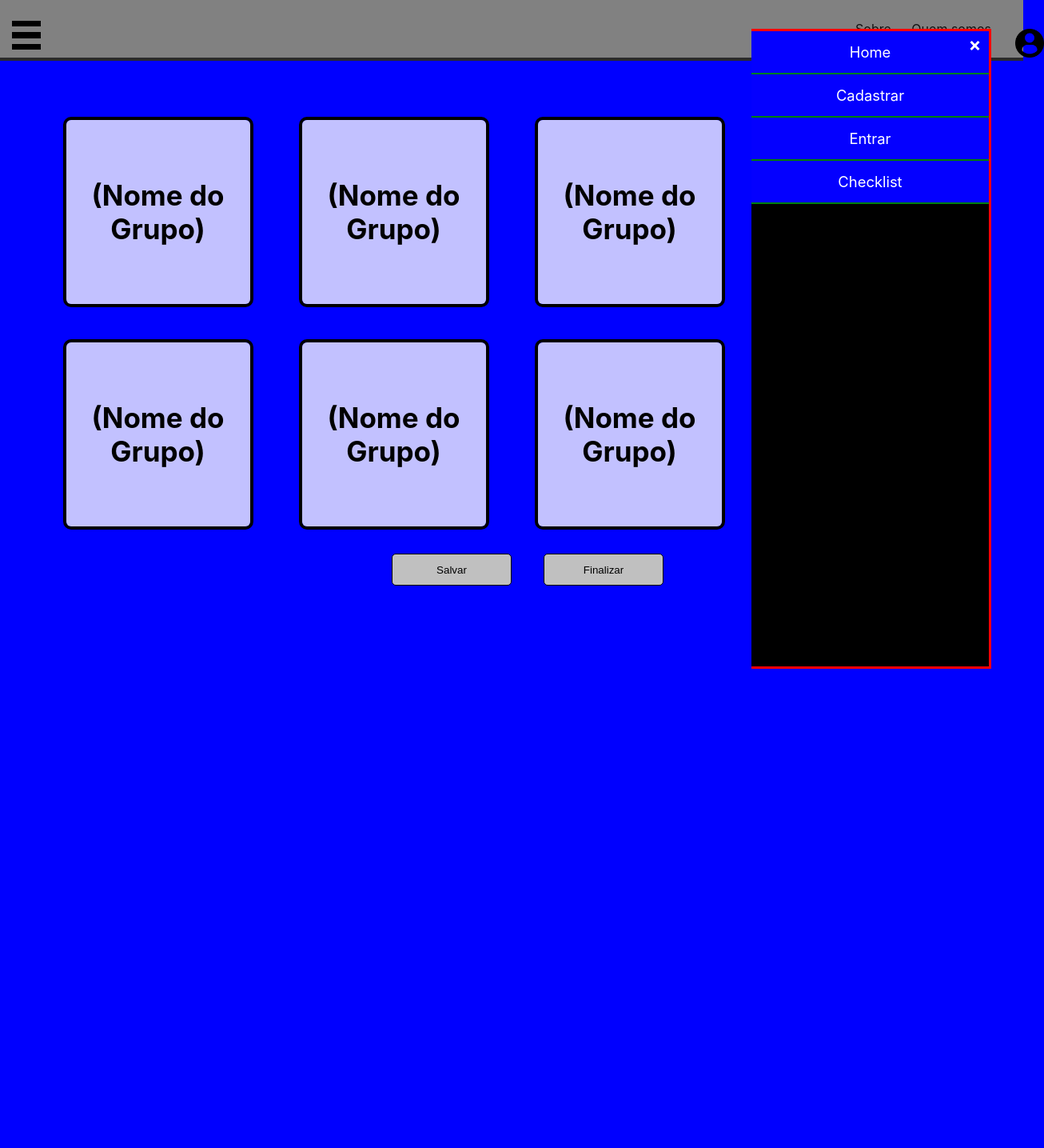
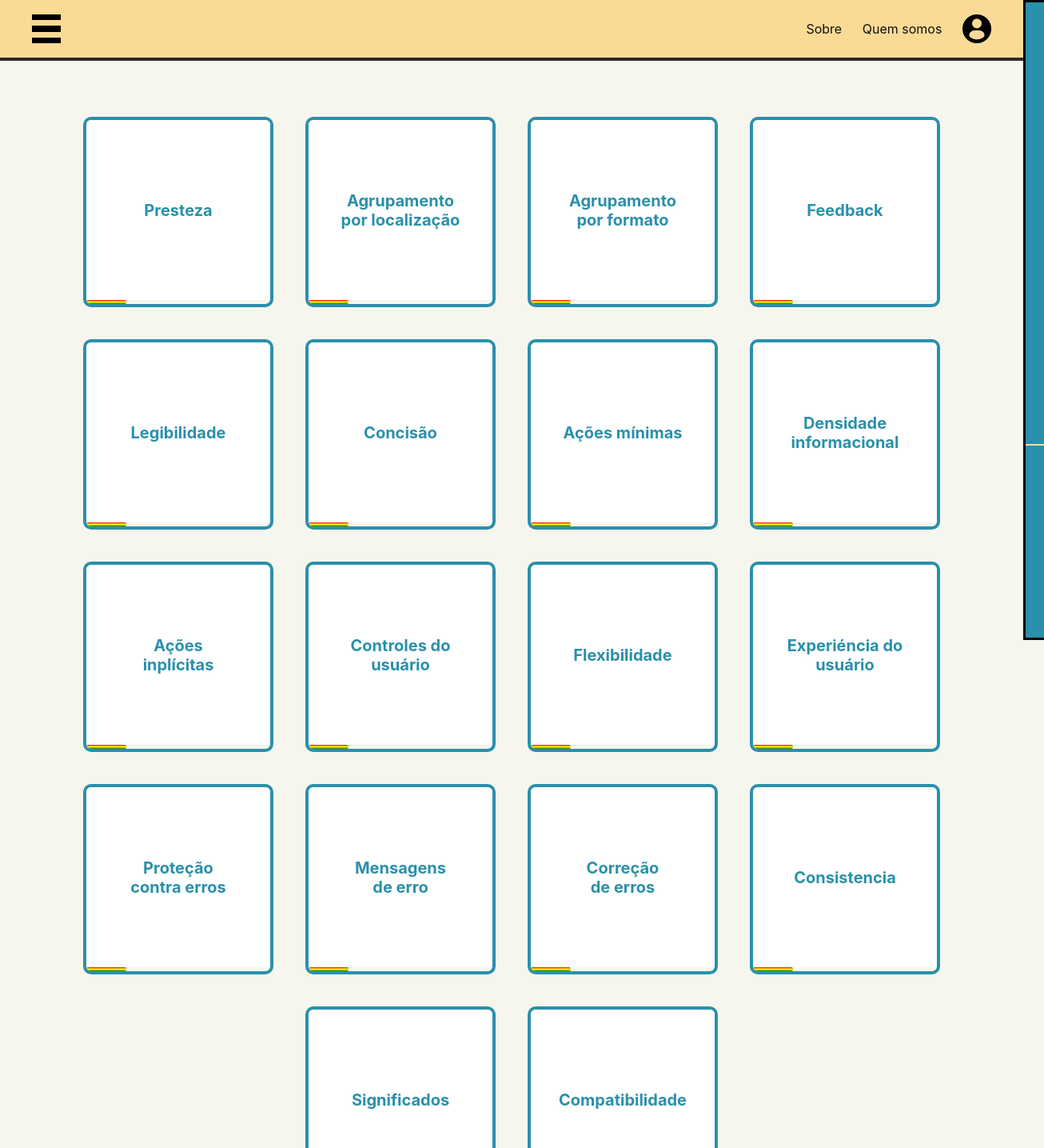
Before and after one commit to FatecFranca/DSM-G06-PI3-2022-1, a React (Create React App) app in the folder front-end/: page /checklist in a window 1280 px wide. Shown: the top 1435 px of the page at 80% size, 1306 px wide, since content can reach past the window. Before the commit the page ends 802 px from the top, so only its background shows below. Built offline with nearby package versions, Linux system fonts and the light colour scheme.

Commit message:
(06/06) Atualizaçção do front-end

```diff
--- a/front-end/src/App/App.js
+++ b/front-end/src/App/App.js
@@ -9,7 +9,6 @@ import { Routes, Route } from 'react-router-dom';
 import Login from '../Entrar/Login';
 import Checklist from '../Checklist/Checklist';
 import Questoes from '../Questoes/Questoes';
-
 
 function App() {
   return (
--- a/front-end/src/Cadastrar/Cadastrar.css
+++ b/front-end/src/Cadastrar/Cadastrar.css
@@ -19,7 +19,7 @@
 
 .Conteudo {
     flex-grow: 1;
-    background-color:  #c2c1ff;
+    background-color: #fff;
     color: black;
     padding: 20px;
     display: grid;
--- a/front-end/src/Checklist/Checklist.css
+++ b/front-end/src/Checklist/Checklist.css
@@ -1,10 +1,15 @@
-.Cartoes3 {
+#Checklist {
+    display: flex;
+    flex-direction: column;
+    margin-bottom: 30px;
+}
+
+#Cartoes3 {
     display: flex;
     flex-wrap: wrap;
-    justify-content: space-around;
+    justify-content: center;
     align-items: center;
-    text-align: center;
-    margin: 50px 50px 50px 50px;
+    margin: 50px 10px 50px 10px;
     position: relative;
     align-self: center;
 }
@@ -20,12 +25,12 @@
     height: 230px;
 }
 
-.Conteudo {
-    background-color:  #c2c1ff;
-    color: black;
+.Conteudo3 {
+    flex-grow: 1;
+    background-color:  #fff;
+    color: #2a90ab;
     padding: 20px;
-    display: flex;
-    flex-direction: column;
+    display: grid;
     text-align: center;
     align-items: center;
     justify-content: space-around;
@@ -34,27 +39,50 @@
 
 .link {
     text-decoration: none;
-    color: black;
-    font-size: 35px;
+    color: #2a90ab;
+    font-size: 20px;
     font-weight: bolder;
     display: block;
     margin: 20px;
 }
 
 .link :hover {
-    background-color: blueviolet;
     transition: 1s;
+    background-color: #DCDCDC;
 }
 
 #ChecklistBotoes {
     justify-content: center;
+    display: block;
+    align-items: flex-end;
+    text-align: center;
 }
 
-#ChecklistBotoes button {
-    margin: 10px 0px 20px 40px;
-    border-radius: 5px;
+#ChecklistBotoes a{
+    margin: 10px 0px 20px 5px;
 }
 
 button {
     cursor: pointer;
 }
+
+#salvar {
+    border-radius: 10px 0px 0px 10px;
+}
+
+#finalizar{
+    border-radius: 0px 10px 10px 0px;
+}
+
+.barra {
+    width: 50px;
+    height: 5px;
+    border-radius: 5px;
+    background-color: #ccc;
+}
+
+.barra div {
+    height: 100%;
+    border-radius: 10px;
+    background-image: linear-gradient(red, yellow, green);
+}
--- a/front-end/src/Checklist/Checklist.jsx
+++ b/front-end/src/Checklist/Checklist.jsx
@@ -2,104 +2,205 @@ import React from 'react'
 import './Checklist.css'
 import { Link } from 'react-router-dom'
 
+const progresso = document.querySelector(".barra div")
+
+const alterarProgresso = () => {
+    progresso.setAttribute("style", "width: " /* concatenar valor do atributo */ + "%")
+}
+
 export default function Checklist() {
     return (
-        <div className="Cartoes3">
-
-<Link className="link" to="/checklist/questoes">
-                <div className="Cartao3">
-
-                    <div className="Conteudo">
-
-                            (Nome do Grupo)
-
-                    </div>
-
-                </div>
-                </Link>
+        <div id="Checklist">
+        <div id="Cartoes3">
             <Link className="link" to="/checklist/questoes">
                 <div className="Cartao3">
-
-                    <div className="Conteudo">
-
-                            (Nome do Grupo)
-
+                    <div className="Conteudo3">
+                        Presteza
+                    </div>
+                    <div class="barra">
+                        <div></div>
                     </div>
                 </div>
             </Link>
             <Link className="link" to="/checklist/questoes">
                 <div className="Cartao3">
-
-                    <div className="Conteudo">
-
-                            (Nome do Grupo)
-
+                    <div className="Conteudo3">
+                        Agrupamento <br /> por localização
+                    </div>
+                    <div class="barra">
+                        <div></div>
                     </div>
                 </div>
             </Link>
             <Link className="link" to="/checklist/questoes">
                 <div className="Cartao3">
-
-                    <div className="Conteudo">
-
-                            (Nome do Grupo)
-
+                    <div className="Conteudo3">
+                        Agrupamento <br /> por formato
+                    </div>
+                    <div class="barra">
+                        <div></div>
                     </div>
                 </div>
             </Link>
             <Link className="link" to="/checklist/questoes">
                 <div className="Cartao3">
-
-                    <div className="Conteudo">
-
-                            (Nome do Grupo)
-
+                    <div className="Conteudo3">
+                        Feedback
+                    </div>
+                    <div class="barra">
+                        <div></div>
                     </div>
                 </div>
             </Link>
             <Link className="link" to="/checklist/questoes">
                 <div className="Cartao3">
-
-                    <div className="Conteudo">
-
-                            (Nome do Grupo)
-
+                    <div className="Conteudo3">
+                        Legibilidade
+                    </div>
+                    <div class="barra">
+                        <div></div>
                     </div>
                 </div>
             </Link>
             <Link className="link" to="/checklist/questoes">
                 <div className="Cartao3">
-
-                    <div className="Conteudo">
-
-                            (Nome do Grupo)
-
+                    <div className="Conteudo3">
+                        Concisão
+                    </div>
+                    <div class="barra">
+                        <div></div>
                     </div>
                 </div>
             </Link>
             <Link className="link" to="/checklist/questoes">
                 <div className="Cartao3">
-
-                    <div className="Conteudo">
-
-                            (Nome do Grupo)
-
+                    <div className="Conteudo3">
+                        Ações mínimas
+                    </div>
+                    <div class="barra">
+                        <div></div>
                     </div>
                 </div>
             </Link>
-            <div id="ChecklistBotoes">
+            <Link className="link" to="/checklist/questoes">
+                <div className="Cartao3">
+                    <div className="Conteudo3">
+                        Densidade <br /> informacional
+                    </div>
+                    <div class="barra">
+                        <div></div>
+                    </div>
+                </div>
+            </Link>
+            <Link className="link" to="/checklist/questoes">
+                <div className="Cartao3">
+                    <div className="Conteudo3">
+                        Ações <br /> inplícitas
+                    </div>
+                    <div class="barra">
+                        <div></div>
+                    </div>
+                </div>
+            </Link>
+            <Link className="link" to="/checklist/questoes">
+                <div className="Cartao3">
+                    <div className="Conteudo3">
+                        Controles do <br /> usuário
+                    </div>
+                    <div class="barra">
+                        <div></div>
+                    </div>
+                </div>
+            </Link>
+            <Link className="link" to="/checklist/questoes">
+                <div className="Cartao3">
+                    <div className="Conteudo3">
+                        Flexibilidade
+                    </div>
+                    <div class="barra">
+                        <div></div>
+                    </div>
+                </div>
+            </Link>
+            <Link className="link" to="/checklist/questoes">
+                <div className="Cartao3">
+                    <div className="Conteudo3">
+                        Experiéncia do <br /> usuário
+                    </div>
+                    <div class="barra">
+                        <div></div>
+                    </div>
+                </div>
+            </Link>
+            <Link className="link" to="/checklist/questoes">
+                <div className="Cartao3">
+                    <div className="Conteudo3">
+                        Proteção <br /> contra erros
+                    </div>
+                    <div class="barra">
+                        <div></div>
+                    </div>
+                </div>
+            </Link>
+            <Link className="link" to="/checklist/questoes">
+                <div className="Cartao3">
+                    <div className="Conteudo3">
+                        Mensagens <br /> de erro
+                    </div>
+                    <div class="barra">
+                        <div></div>
+                    </div>
+                </div>
+            </Link>
+            <Link className="link" to="/checklist/questoes">
+                <div className="Cartao3">
+                    <div className="Conteudo3">
+                        Correção <br /> de erros
+                    </div>
+                    <div class="barra">
+                        <div></div>
+                    </div>
+                </div>
+            </Link>
+            <Link className="link" to="/checklist/questoes">
+                <div className="Cartao3">
+                    <div className="Conteudo3">
+                        Consistencia
+                    </div>
+                    <div class="barra">
+                        <div></div>
+                    </div>
+                </div>
+            </Link>
+            <Link className="link" to="/checklist/questoes">
+                <div className="Cartao3">
+                    <div className="Conteudo3">
+                        Significados
+                    </div>
+                    <div class="barra">
+                        <div></div>
+                    </div>
+                </div>
+            </Link>
+            <Link className="link" to="/checklist/questoes">
+                <div className="Cartao3">
+                    <div className="Conteudo3">
+                        Compatibilidade
+                    </div>
+                    <div class="barra">
+                        <div></div>
+                    </div>
+                </div>
+            </Link>
+
+        </div>
+        <div id="ChecklistBotoes">
                 <Link to="/">
-                <button>Salvar</button>
+                    <button id="salvar">Salvar</button>
                 </Link>
-                <Link to="/"><button>Finalizar</button></Link>
+                <Link to="/"><button id="finalizar">Finalizar</button></Link>
 
             </div>
-
-
-
-
-
         </div>
-
     )
 }
--- a/front-end/src/Entrar/Login.css
+++ b/front-end/src/Entrar/Login.css
@@ -18,11 +18,11 @@
 
 .Conteudo2 {
     flex-grow: 1;
-    background-color:  #c2c1ff;
+    background-color:  #fff;
     color: black;
     padding: 20px;
     display: grid;
-    text-align: center;
+    text-align: left;
     align-items: center;
     justify-content: space-around;
 }
@@ -53,9 +53,14 @@ label {
 
 #cadastre {
     color: black;
+    text-align: center;
 }
 
 #cadastre:hover{
     color: blue;
     transition: 1s;
 }
+
+#entrar {
+    text-align: center;
+}
--- a/front-end/src/Entrar/Login.jsx
+++ b/front-end/src/Entrar/Login.jsx
@@ -17,7 +17,7 @@ export default function Login() {
                         </div>
                         <div><label>Senha</label>
                             <input type="password" placeholder=""></input></div>
-                        <div><button>Entrar</button></div>
+                        <div id="entrar"><button>Entrar</button></div>
                         <div><Link id="cadastre" to="/cadastrar"><p>Cadastre-se</p></Link></div>
 
                     </form>
--- a/front-end/src/Header/Header.css
+++ b/front-end/src/Header/Header.css
@@ -1,16 +1,17 @@
 .menu {
     height: 9vh;
-    background-color: rgb(129, 129, 129);
+    background-color: #fada95;
     font-size: 16px;
     border-bottom: 4px solid rgb(43, 43, 43);
     padding-right: 40px;
     display: grid;
     align-items: center;
+    display: flex;
 }
 
 .navMenu ul {
     display: flex;
-    float: right;
+    float: left;
     align-items: center;
     margin: 0;
 }
@@ -21,32 +22,25 @@
 
 ul li {
     display: inline-flex;
-    float: left;
 }
 
 .navMenu ul li a {
-    padding-left: 2vw;
+    padding-right: 2vw;
     text-decoration: none;
     color: rgb(17, 17, 17);
+    align-items: center;
+    display: inline;
 }
 
 .navMenu ul li a:hover {
-    color: blue;
+    color: #f7f6ee;
     transition: 0.5s;
 }
 
-#iconeperfil {
+.bm-burger-button {
+    position: relative;
     width: 36px;
     height: 36px;
-    margin-left: 15px;
-    cursor: pointer;
-}
-
-.bm-burger-button {
-    position: absolute;
-    width: 36px;
-    height: 36px;
-    margin-left: 15px;
 }
 
 .bm-burger-bars {
@@ -55,39 +49,53 @@ ul li {
 }
 
 .bm-burger-bars-hover {
-    background-color: #0400ff;
+    background-color: #2a90ab;
     transition: 0.5s;
 }
 
 .bm-cross {
-    background: #fff;
+    background-color: black;
 }
 
 .bm-menu {
-    background-color: black;
+    background-color: #2a90ab;
     font-size: 1.15em;
-    border: 3px solid red;
-    border-left: none;
-    height: 100%;
+    border: 3px solid black;
 }
 
 .bm-item {
     padding: 15px 0px 15px 0px;
     width: 100%;
-    background-color: #0400ff;
+    background-color: #2a90ab;
     text-align: center;
-    border-bottom: 2px solid green;
+    border-bottom: 2px solid #fada95;
     color: white;
     text-decoration: none;
 }
 
 .bm-item:hover {
-    background-color: red;
-    transition: 0.5s;
+    background-color: #9edded;
     color: black;
+    transition: 2s;
 }
 
 .navMenu {
     align-items: center;
-    vertical-align: middle;
+    display: block;
+    width: 100%;
 }
+
+#menu2 {
+    float: right;
+}
+
+.bm-menu-wrap{
+    top: 0;
+    right: 0;
+    margin-left: -45px;
+}
+
+.bm-overlay {
+    top: 0;
+    left: 0;
+}
--- a/front-end/src/Header/Header.jsx
+++ b/front-end/src/Header/Header.jsx
@@ -1,43 +1,45 @@
 import React from 'react';
 
 //importar pacote link que é parte do react-router-dom
-import { Link } from 'react-router-dom';
 import I from '../Images/icono_perfil.png'
-import { slide as Menu } from 'react-burger-menu'
+import { stack as Menu } from 'react-burger-menu'
 
 import './Header.css';
 
 class Header extends React.Component {
-    showSettings(event) {
-        event.preventDefault();
-
-    }
 
     render() {
 
         return (
+
             <div className="menu">
+
                 <nav className="navMenu">
-                    <Menu>
-                            <Link to="/">Home</Link>
-                            <Link to="/cadastrar">Cadastrar</Link>
-                            <Link to="/entrar">Entrar</Link>
-                            <Link to="/checklist">Checklist</Link>
-                    </Menu>
+                    <div>
+                        <ul>
+                            <Menu>
+                                <a href="/">Home</a>
+                                <a href='/cadastrar'>Cadastrar</a>
+                                <a href="/entrar">Entrar</a>
+                                <a href="/checklist">Checklist</a>
+                            </Menu>
+                        </ul>
 
-                    <ul>
+                        <div id="menu2">
+                            <ul>
+                                <li><a href="/"> Sobre </a></li>
+                                <li><a href="/cursos"> Quem somos </a></li>
+                                <Menu noOverlay right customBurgerIcon={<img id='iconeperfil' alt='' src={I} />}>
+                                    <a href="/">Meu Perfil</a>
+                                    <a href="/cadastrar">Cadastrar</a>
+                                    <a href="/entrar">Entrar</a>
+                                </Menu>
+                            </ul>
+                        </div>
 
-                        <li><Link to="/"> Sobre </Link></li>
-                        <li><Link to="/cursos"> Quem somos </Link></li>
-                        <div id="menu-contraido"></div>
-                        <Menu customBurgerIcon={ <img id='iconeperfil' alt='' src={I} /> }>
-                            <Link to="/">Home</Link>
-                            <Link to="/cadastrar">Cadastrar</Link>
-                            <Link to="/entrar">Entrar</Link>
-                            <Link to="/checklist">Checklist</Link>
-                        </Menu>
-                    </ul>
+                    </div>
                 </nav>
+
             </div>
 
         );
--- a/front-end/src/Inicio/Inicio.jsx
+++ b/front-end/src/Inicio/Inicio.jsx
@@ -6,8 +6,9 @@ import { Link } from 'react-router-dom'
 
 export default function Inicio() {
     return (
+
+        <div id="outer-container">
                 <div>
-
                     <div className="apresentacao">
                         <TypeIt options={{
                             cursor: false,
@@ -22,5 +23,9 @@ export default function Inicio() {
 
                     </footer>
                 </div>
+
+        </div>
+
+
     )
 }
--- a/front-end/src/index.css
+++ b/front-end/src/index.css
@@ -13,5 +13,5 @@ code {
 }
 
 html {
-  background-color: blue;
+  background-color: #f7f6ee;
 }
```
Lines whose indentation alone changed are shown as unchanged.
